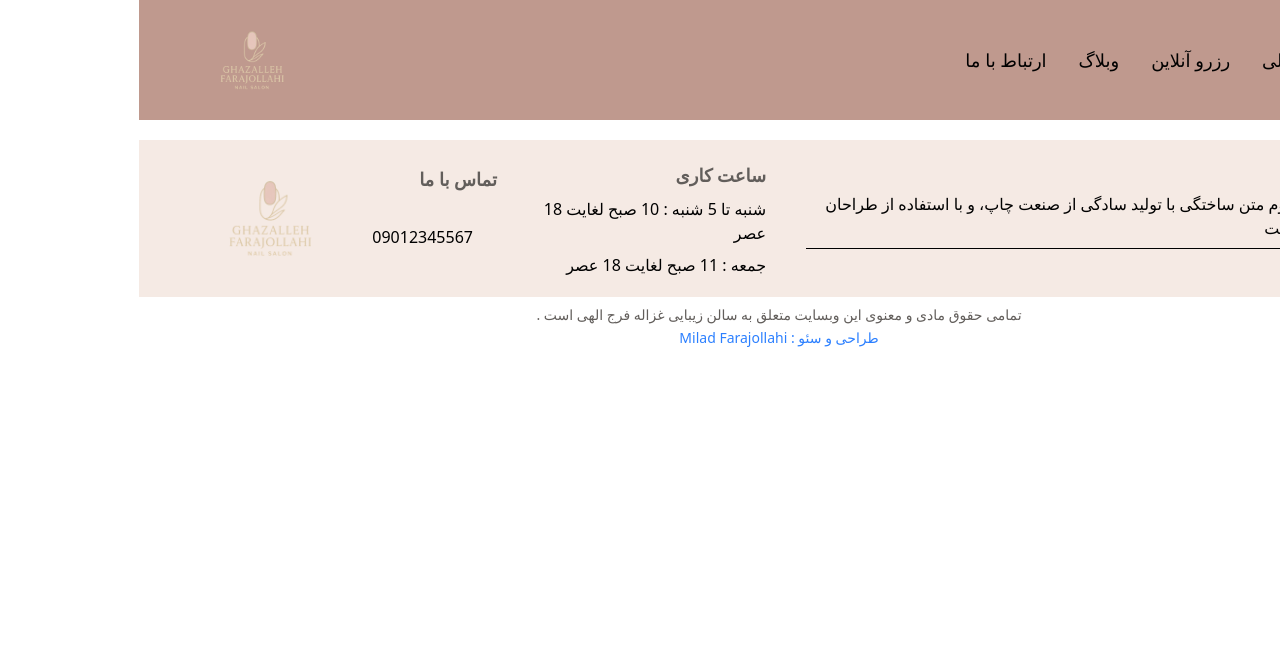
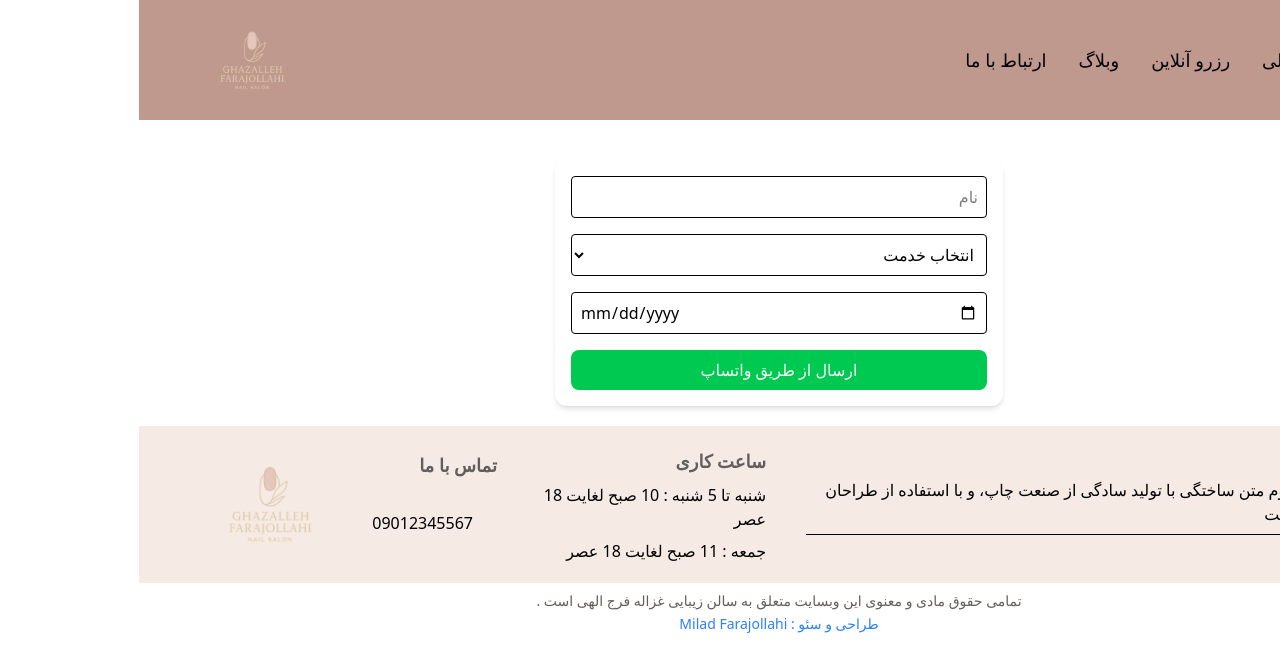
Before and after one commit to Milad-F84/nail-salon, a React (Vite) app: page /Login in a window 1280 px wide. Both pictures are taken after typing "Sample", "Sample123" into the empty fields and a click on the button "Submit". Shown: the top 672 px of the page. Built offline with nearby package versions, Linux system fonts and the light colour scheme; some icons are missing.

Commit message:
book page is complete

```diff
--- a/src/App.jsx
+++ b/src/App.jsx
@@ -4,7 +4,6 @@ import Layout from "./Layout";
 import HomePage from "./Pages/HomePage";
 import BlogPage from "./Pages/BlogPage";
 import BookPage from "./Pages/BookPage";
-import SignInPage from "./Pages/SignInPage";
 import ContactUsPage from "./Pages/ContactUsPage";
 import LogInPage from "./Pages/LogInPage";
 import useAuthStore from "./store/authStore";
--- a/src/Pages/BookPage.jsx
+++ b/src/Pages/BookPage.jsx
@@ -1 +1,9 @@
-export default function BookPage(){}
+import Book from "../components/Book";
+
+export default function BookPage(){
+    return(
+        <>
+        <Book />
+        </>
+    )
+}
--- a/src/Pages/LogInPage.jsx
+++ b/src/Pages/LogInPage.jsx
@@ -3,7 +3,7 @@ import LogIn from "../components/LogIn";
 export default function LogInPage() {
   return (
     <>
-      <div className="container-primary">
+      <div className="container-primary h-screen">
         <LogIn />
       </div>
     </>
--- a/src/Pages/SignInPage.jsx
+++ /dev/null
@@ -1 +0,0 @@
-export default function SignInPage(){}
--- a/src/components/Book/index.jsx
+++ b/src/components/Book/index.jsx
@@ -1 +1,63 @@
-export default function Book(){}
+import { useState } from "react";
+
+export default function Book() {
+  const [name, setName] = useState("");
+  const [date, setDate] = useState("");
+  const [service, setService] = useState("");
+
+  const handleSubmit = (e) => {
+    e.preventDefault();
+    const message = `سلام من ${name} هستم. میخواهم برای ${service} در تاریخ ${date} یک وقت بگیرم .💅`;
+    const phone = "989335407792";
+    const whatsappUrl = `https://wa.me/${phone}?text=${encodeURIComponent(
+      message
+    )}`;
+    window.open(whatsappUrl, "_blank");
+  };
+
+  return (
+    <>
+      <form
+        onSubmit={handleSubmit}
+        className="max-w-md mx-auto mt-10 p-4 bg-white rounded-xl shadow-md space-y-4"
+      >
+        <input
+          type="text"
+          placeholder="نام"
+          value={name}
+          onChange={(item) => setName(item.target.value)}
+          className="w-full border p-2 rounded"
+          required
+        />
+
+        <select
+          value={service}
+          onChange={(item) => setService(item.target.value)}
+          className="w-full border p-2 rounded"
+          required
+        >
+          <option value="انتخاب خدمت">انتخاب خدمت</option>
+          <option value="طراحی ناخن">طراحی ناخن</option>
+          <option value="ترمیم ناخن">ترمیم ناخن</option>
+          <option value="ژلیش">ژلیش</option>
+        </select>
+
+        <input
+          type="date"
+          placeholder="تاریخ"
+          value={date}
+          onChange={(item) => setDate(item.target.value)}
+          className="w-full border p-2 rounded"
+          required
+        />
+
+        <button
+          type="submit"
+          className="w-full bg-green-500 text-white py-2 rounded-lg hover:bg-green-600 transition"
+        >
+          ارسال از طریق واتساپ
+        </button>
+      </form>
+    </>
+  );
+}
--- a/src/components/Header/index.jsx
+++ b/src/components/Header/index.jsx
@@ -100,7 +100,7 @@ export default function Header() {
             <p className="cursor-pointer text-lg hover:text-[#921A40] text-black duration-200">
               صفحه اصلی
             </p>
-            <p className="cursor-pointer text-lg hover:text-[#921A40] text-black duration-200" onClick={() => navigate("/Booking")}>
+            <p className="cursor-pointer text-lg hover:text-[#921A40] text-black duration-200" onClick={() => navigate("/Login")}>
               رزرو آنلاین
             </p>
             <p className="cursor-pointer text-lg hover:text-[#921A40] text-black duration-200" onClick={() => navigate("/Blog")}>
--- a/src/components/LogIn/index.jsx
+++ b/src/components/LogIn/index.jsx
@@ -35,14 +35,14 @@ export default function Login() {
       <div>
         <label>Username:</label>
         <input {...register("username")} className="border w-full p-2 mb-2 rounded"/>
-        <p>{errors.username?.message}</p>
+        <p className="text-red-600">{errors.username?.message}</p>
       </div>
       <div>
         <label>Password:</label>
-        <input type="password" {...register("password")} className="border w-full p-2 mb-4 rounded"/>
-        <p>{errors.password?.message}</p>
+        <input type="password" {...register("password")} className="border w-full p-2 mb-2 rounded"/>
+        <p className="text-red-600">{errors.password?.message}</p>
       </div>
-      <button type="submit" className="bg-blue-500 text-white py-2 px-4 rounded w-full">Submit</button>
+      <button type="submit" className="bg-blue-500 text-white py-2 px-4 rounded w-full cursor-pointer">Submit</button>
     </form>
   );
 }
--- a/src/components/SignIn/index.jsx
+++ /dev/null
@@ -1 +0,0 @@
-export default function SignIn(){}
```
